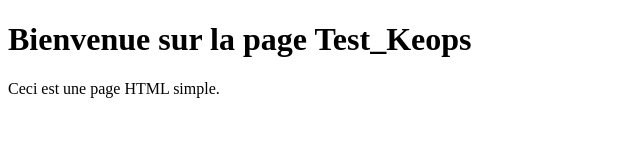
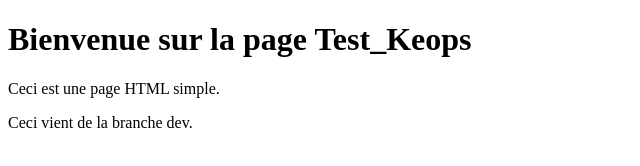
Before and after one commit to AmadouDEME/test_keops, a plain HTML site: page index.html in a window 1280 px wide. Shown: the whole page, without its empty margins (0-640 px from the left). Drawn offline with Linux system fonts and the light colour scheme.

Commit message:
Ajout paragraphe pour la branche dev

```diff
--- a/index.html
+++ b/index.html
@@ -8,5 +8,6 @@
   <body>
     <h1>Bienvenue sur la page Test_Keops</h1>
     <p>Ceci est une page HTML simple.</p>
+    <p>Ceci vient de la branche dev.</p>
   </body>
 </html>
```
